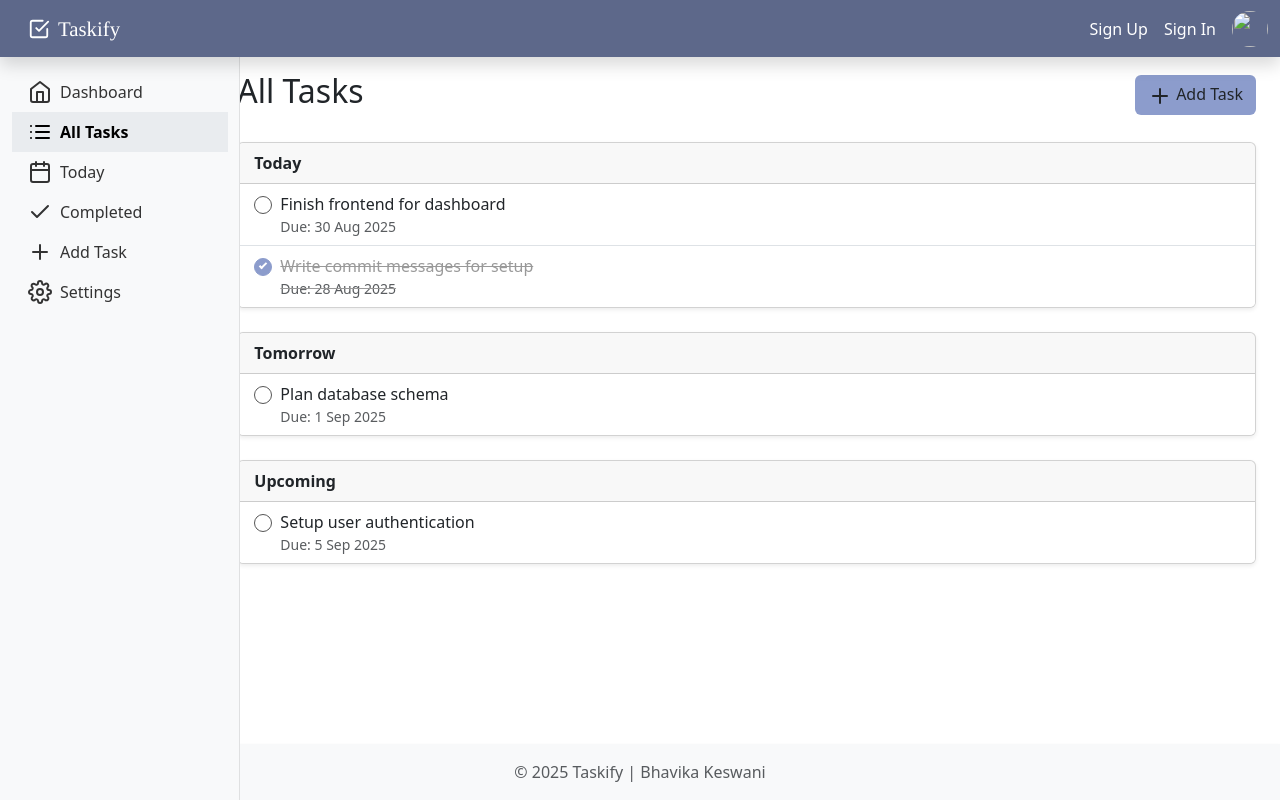
After one commit to bhavikakeswani/taskify, a Flask app: page /tasks in a window 1280 px wide. The commit adds this page. Run offline with Flask 3, Linux system fonts and the light colour scheme; some libraries are stand-ins or nearby versions; some web fonts are replaced.

Commit message:
feat(ui): add All Tasks and Today pages

```diff
--- a/main.py
+++ b/main.py
@@ -8,7 +8,15 @@ def home():
 
 @app.route('/dashboard')
 def dashboard():
-    return  render_template('dashboard.html')
+    return  render_template('dashboard.html',active_page="dashboard")
+
+@app.route('/tasks')
+def tasks():
+    return  render_template('all_tasks.html',active_page='all_tasks')
+
+@app.route("/today")
+def today():
+    return render_template("today.html", active_page="today")
 
 if __name__=='__main__':
     app.run(debug=True)
--- a/static/css/styles.css
+++ b/static/css/styles.css
@@ -64,7 +64,7 @@ body {
 
 .sidebar .nav-link.active {
   background-color: #e9ecef;
-  font-weight: bold;
+  font-weight: 600;
   color: #000 !important;
 }
 
@@ -77,3 +77,69 @@ main {
 #userDropdown::after {
   display: none !important;
 }
+
+.task-list {
+  margin: 0;
+  padding: 0;
+}
+
+.task-item {
+  display: flex;
+  align-items: flex-start;
+  padding: 0.8rem 0;
+  border-bottom: 1px solid #eee;
+  font-size: 1rem;
+}
+
+.task-item:last-child {
+  border-bottom: none;
+}
+
+.task-info {
+  display: flex;
+  flex-direction: column;
+}
+
+.task-text.completed {
+  text-decoration: line-through;
+  color: #888;
+}
+
+.task-checkbox {
+  width: 18px;
+  height: 18px;
+  border-radius: 50%;
+  border: 1px solid #555;
+  appearance: none;
+  outline: none;
+  cursor: pointer;
+  margin-top: 4px;
+  flex-shrink: 0;
+}
+
+.task-checkbox:checked {
+  background-color: #8c9ccc;
+  border-color: #8c9ccc;
+  position: relative;
+}
+
+.task-checkbox:checked::after {
+  content: "";
+  position: absolute;
+  top: 2px;
+  left: 6px;
+  width: 4px;
+  height: 8px;
+  border: solid white;
+  border-width: 0 2px 2px 0;
+  transform: rotate(45deg);
+}
+
+.task-checkbox:checked + div {
+  text-decoration: line-through;
+  color: #999;
+}
+
+.task-checkbox:hover {
+  border-color: #888;
+}
--- /dev/null
+++ b/templates/all_tasks.html
@@ -0,0 +1,60 @@
+{% extends "base.html" %}
+
+{% block content %}
+  <div class="d-flex justify-content-between align-items-center mb-4">
+    <h2>All Tasks</h2>
+    <button class="btn" style="background-color:#8c9ccc">
+      <i data-feather="plus"></i> Add Task
+    </button>
+  </div>
+
+  <!-- Today Section -->
+  <div class="card shadow-sm mb-4">
+    <div class="card-header fw-bold">Today</div>
+    <ul class="list-group list-group-flush">
+      <li class="list-group-item d-flex align-items-start">
+        <input type="checkbox" class="task-checkbox me-2">
+        <div>
+          Finish frontend for dashboard
+          <div class="text-muted small">Due: 30 Aug 2025</div>
+        </div>
+      </li>
+      <li class="list-group-item d-flex align-items-start">
+        <input type="checkbox" class="task-checkbox me-2" checked>
+        <div>
+          Write commit messages for setup
+          <div class="text-muted small">Due: 28 Aug 2025</div>
+        </div>
+      </li>
+    </ul>
+  </div>
+
+  <!-- Tomorrow Section -->
+  <div class="card shadow-sm mb-4">
+    <div class="card-header fw-bold">Tomorrow</div>
+    <ul class="list-group list-group-flush">
+      <li class="list-group-item d-flex align-items-start">
+        <input type="checkbox" class="task-checkbox me-2">
+        <div>
+          Plan database schema
+          <div class="text-muted small">Due: 1 Sep 2025</div>
+        </div>
+      </li>
+    </ul>
+  </div>
+
+  <!-- Upcoming Section -->
+  <div class="card shadow-sm mb-4">
+    <div class="card-header fw-bold">Upcoming</div>
+    <ul class="list-group list-group-flush">
+      <li class="list-group-item d-flex align-items-start">
+        <input type="checkbox" class="task-checkbox me-2">
+        <div>
+          Setup user authentication
+          <div class="text-muted small">Due: 5 Sep 2025</div>
+        </div>
+      </li>
+    </ul>
+  </div>
+
+{% endblock %}
--- a/templates/base.html
+++ b/templates/base.html
@@ -24,6 +24,8 @@
 
     <!-- Header -->
     {% include 'header.html' %}
+    <div class="container-fluid">
+      <div class="row">
     {% include 'sidebar.html' %}
 
     <!-- Main Content -->
@@ -36,11 +38,6 @@
     <!-- Footer -->
     {% include 'footer.html' %}
 
-    <!-- Scroll Top Button -->
-    <a href="#" id="scroll-top" class="scroll-top d-flex align-items-center justify-content-center">
-        <i class="bi bi-arrow-up-short"></i>
-    </a>
-
     <script src="https://cdn.jsdelivr.net/npm/bootstrap@5.3.3/dist/js/bootstrap.bundle.min.js"></script>
     <script>
       feather.replace()
--- a/templates/sidebar.html
+++ b/templates/sidebar.html
@@ -1,19 +1,15 @@
-<!-- Layout -->
-    <div class="container-fluid">
-      <div class="row">
-
-        <!-- Sidebar -->
+<!-- Sidebar -->
         <nav id="sidebarMenu" class="col-4 col-md-3 col-lg-2 bg-light sidebar">
           <div class="position-sticky pt-3">
             <ul class="nav flex-column">
               <li class="nav-item">
-                <a class="nav-link active" aria-current="page" href="{{url_for('dashboard')}}">
+                <a class="nav-link {% if active_page == 'dashboard' %}active{% endif %}" aria-current="page" href="{{url_for('dashboard')}}">
                   <span data-feather="home"></span>
                   Dashboard
                 </a>
               </li>
-              <li class="nav-item"><a class="nav-link" href="#"><span data-feather="list"></span> All Tasks</a></li>
-              <li class="nav-item"><a class="nav-link" href="#"><span data-feather="calendar"></span> Today</a></li>
+              <li class="nav-item"><a class="nav-link {% if active_page == 'all_tasks' %}active{% endif %}" href="{{url_for('tasks')}}"><span data-feather="list"></span> All Tasks</a></li>
+              <li class="nav-item"><a class="nav-link {% if active_page == 'today' %}active{% endif %}" href="{{url_for('today')}}"><span data-feather="calendar"></span> Today</a></li>
               <li class="nav-item"><a class="nav-link" href="#"><span data-feather="check"></span> Completed</a></li>
               <li class="nav-item"><a class="nav-link" href="#"><span data-feather="plus"></span> Add Task</a></li>
               <li class="nav-item"><a class="nav-link" href="#"><span data-feather="settings"></span> Settings</a></li>
```
Also changed, not shown: templates/today.html (added, +39 -0 lines).
